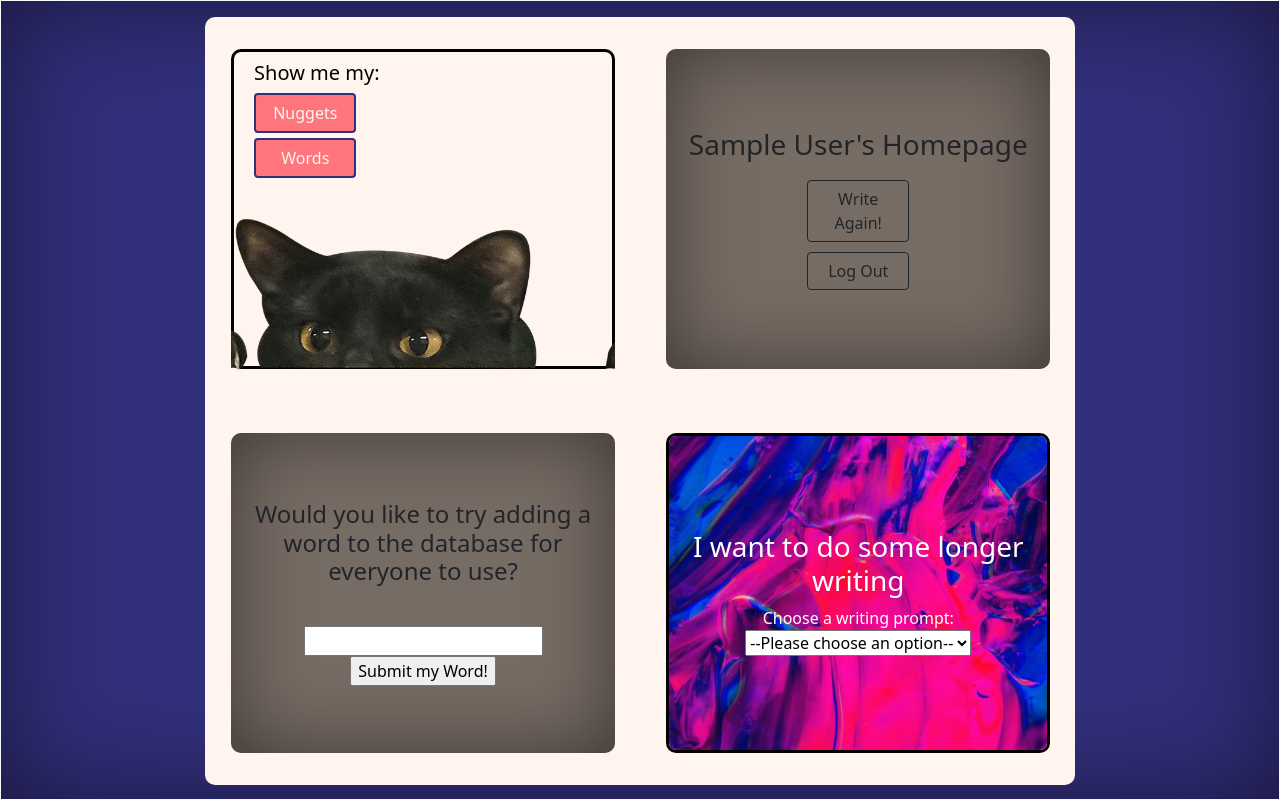
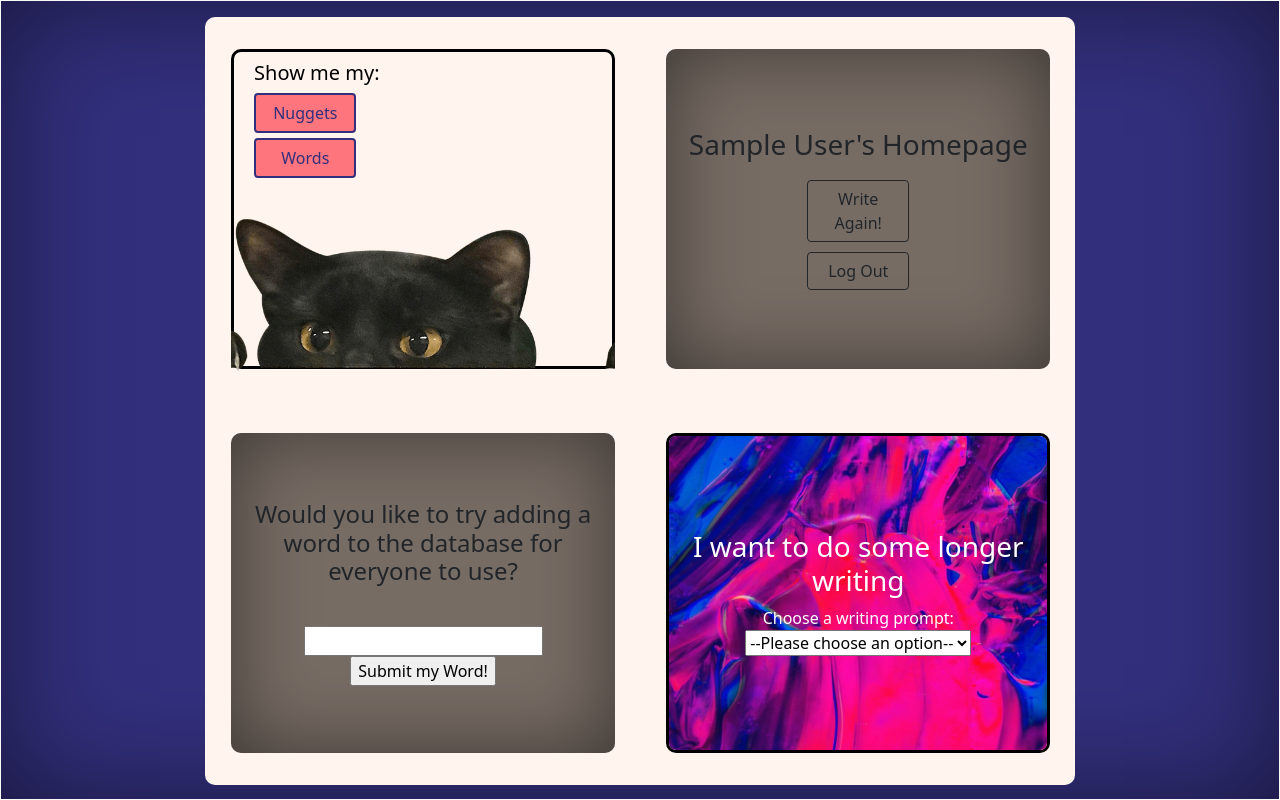
Before and after one commit to VallieTracy/Writing-Prompt-App, a Flask app: page /homepage in a window 1280 px wide. Run offline with Flask 2, Linux system fonts and the light colour scheme; the visitor is signed in with stand-in values (Sample User, id 1); data that the repository does not hold is empty.

Commit message:
made minor tweeks to button color on peek grid box

```diff
--- a/static/css/style.css
+++ b/static/css/style.css
@@ -285,10 +285,9 @@
 }
 
 #get-nuggets, #get-words {
+    color: #322F7C;
+    background-color: #FF757D;
     border-color: #322F7C;
-    /* background-color: #FF757D; */
-    color: seashell;
-    background-color: #FF757D;
     border-width: 2px;
 }
 
```
